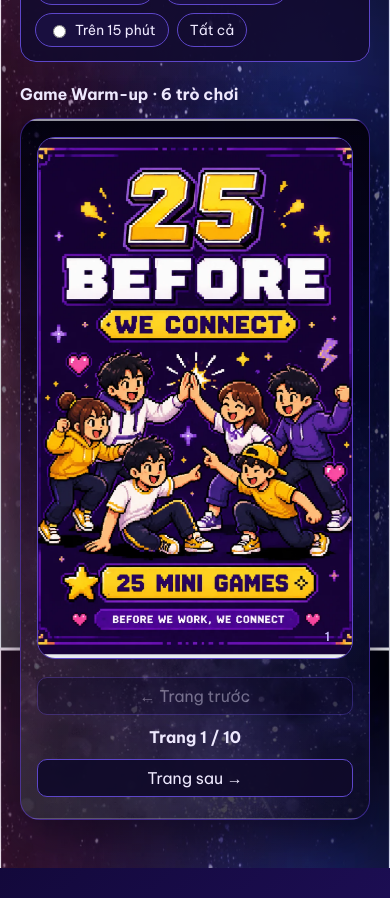
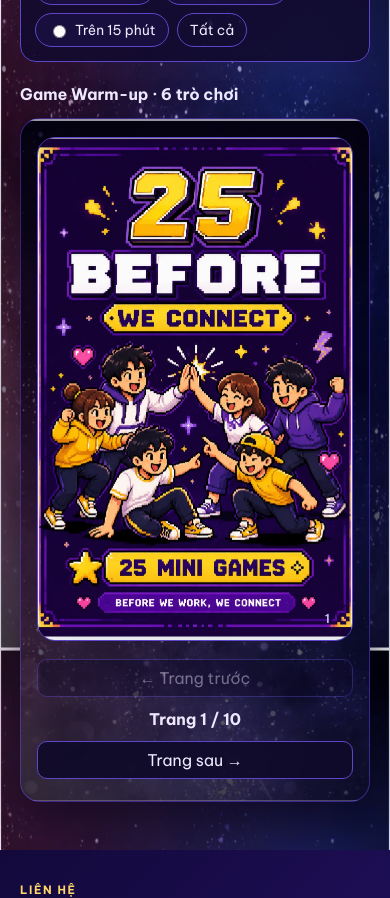
Before and after one commit to Thanh2004-coder/icebreaker-library-ebook, a React (Vite) app in the folder frontend/: page /page/1 in a window 390 px wide. Shown: the part 1040-1938 px from the top of the page. Built offline with nearby package versions, Linux system fonts and the light colour scheme.

Commit message:
Enable vertical scrolling for design pages so tall artwork can be viewed end-to-end without cropping.
Keep game pages and existing reader behavior unchanged while preserving image aspect ratio.

Co-authored-by: Cursor <cursoragent@cursor.com>

```diff
--- a/frontend/src/styles.css
+++ b/frontend/src/styles.css
@@ -322,7 +322,9 @@ legend {
 
 .book-page.design-page {
   padding: 0;
-  overflow: hidden;
+  overflow-x: hidden;
+  overflow-y: auto;
+  min-height: 0;
   background: transparent;
   cursor: zoom-in;
 }
@@ -334,16 +336,13 @@ legend {
 .design-sheet {
   display: block;
   width: 100%;
-  min-height: 640px;
 }
 
 .design-sheet-image {
   display: block;
   width: 100%;
-  height: 100%;
-  min-height: 640px;
-  object-fit: cover;
-  object-position: top center;
+  height: auto;
+  max-width: 100%;
 }
 
 .game-sheet {
@@ -537,6 +536,10 @@ legend {
   min-height: min(78vh, 860px);
   max-height: calc(100vh - 48px);
   cursor: default;
+}
+
+.ebook-focus .book-page.design-page {
+  overflow-y: auto;
 }
 
 .ebook-focus .book-spread.single .book-page,
@@ -798,10 +801,10 @@ legend {
     min-height: 520px;
   }
 
-  .book-page.design-page,
-  .design-sheet,
-  .design-sheet-image {
-    min-height: 520px;
+  .book-page.design-page {
+    max-height: min(75vh, calc(100dvh - 280px));
+    min-height: 0;
+    overflow-y: auto;
   }
 
   .ebook-reader {
```
